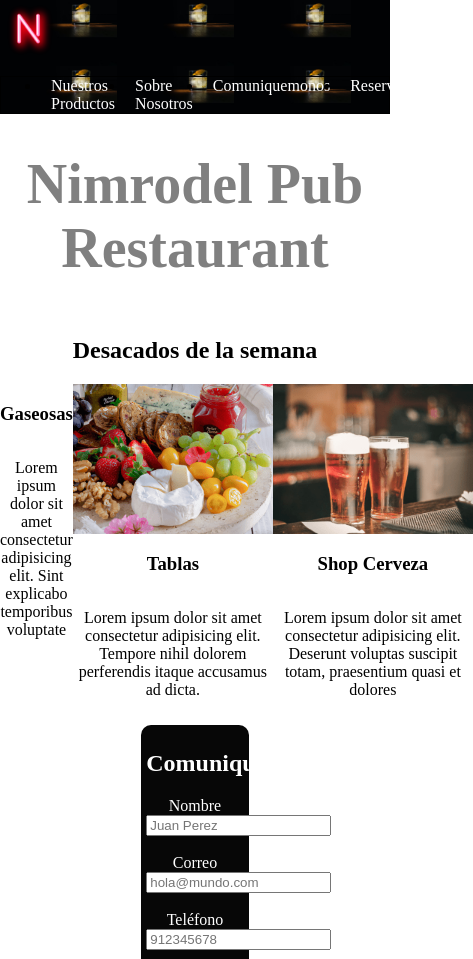
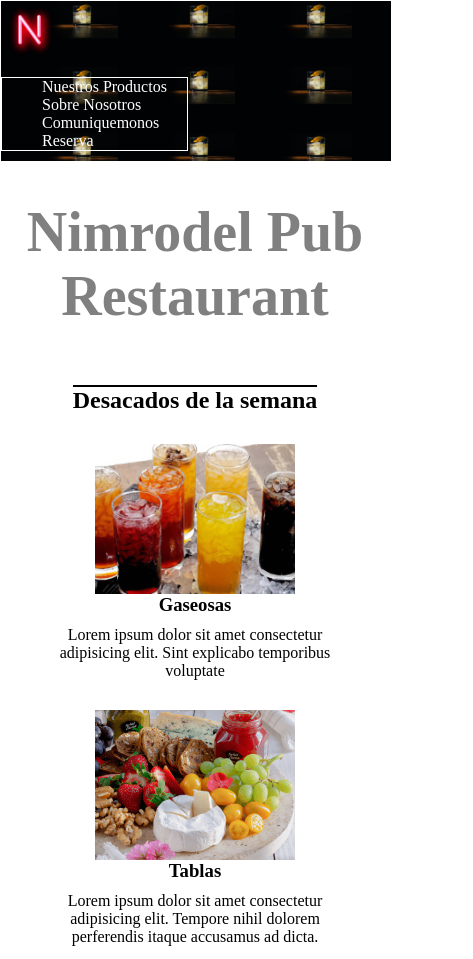
Before and after one commit to payasoex/webpage_nimrodel, a plain HTML site: page index.html in a window 390 px wide. Shown: the top 959 px of the page, 473 px wide, since content can reach past the window. Drawn offline with Linux system fonts and the light colour scheme.

Commit message:
Add media queries for different screen sizes

```diff
--- a/assets/css/style.css
+++ b/assets/css/style.css
@@ -1,30 +1,25 @@
 body {
     margin: 0 auto;
-}
-
-header {
-
 }
 
 ul {
     display: flex;
     text-decoration: none;
-    border: 1px solid;
-    margin-bottom: 0;
+    margin-bottom: 10px;
 }
 
-ul li {
-    padding: 0px 10px;
-    text-decoration: none;
+li {
+    list-style: none;
+    padding-right: 20px;
 }
 
-ul li a {
+li a {
     color: white;
     text-decoration: none;
 }
 
-ul li a:active,
-ul li a:focus {
+li a:active,
+li a:focus {
     color: aqua;
 }
 
@@ -36,6 +31,12 @@ h1 {
 
 h3, p {
     text-align: center;
+    margin: 0;
+}
+
+p {
+    margin: 0;
+    padding: 10px;
 }
 
 form {
@@ -84,6 +85,10 @@ footer {
     align-items: center;
 }
 
+.destacados h2 {
+    border-top: 2px solid;
+}
+
 .productos {
     display: flex;
     width: 100vw;
@@ -99,6 +104,7 @@ footer {
     justify-content: center;
     align-items: center;
     width: 200px;
+    padding: 10px;
 }
 
 .destacados-producto-img {
@@ -111,3 +117,56 @@ footer {
     border: none;
 
 }
+
+@media (max-width: 650px) {
+    .container {
+        flex-direction: column;
+        align-items: flex-start;
+        justify-content: flex-start;
+        width: 100%;
+        border: 1px solid white;
+    }
+
+    ul {
+        flex-direction: column;
+        border: 1px solid white;
+    }
+
+    .productos {
+        display: flex;
+        flex-direction: column;
+        align-items: center;
+        width: 90%;
+    }
+
+    .destacados-producto{
+        display: flex;
+        flex-direction: column;
+        justify-content: flex-end;
+        align-items: center;
+        width: 95%;
+    }
+
+    form {
+        display: none;
+    }
+}
+
+@media (min-width: 651px) and (max-width:1000px) {
+    form {
+        width: 80%;
+    }
+
+    .productos {
+        display: flex;
+        width: 95%;
+        flex-wrap: wrap;
+    }
+
+    .destacados-producto{
+        display: flex;
+        flex-direction: column;
+        align-items: center;
+        width: 45%;
+    }
+}
--- a/index.html
+++ b/index.html
@@ -24,13 +24,14 @@
                     <li><a href="#reserva">Reserva</a></li>
                 </ul>
             </nav>
-            <h1>Nimrodel Pub Restaurant</h1>
         </header>
         <main>
+            <h1>Nimrodel Pub Restaurant</h1>
             <section class="destacados">
                 <h2>Desacados de la semana</h2>
                 <div class="productos">
                     <div class="destacados-producto">
+                        <img class="destacados-producto-img" src="./assets/img/bebidas.png" alt="tabla surtita con quesos y frutas">
                         <h3>Gaseosas</h3>
                         <p>Lorem ipsum dolor sit amet consectetur adipisicing elit. Sint explicabo temporibus voluptate </p>
                     </div>
```
